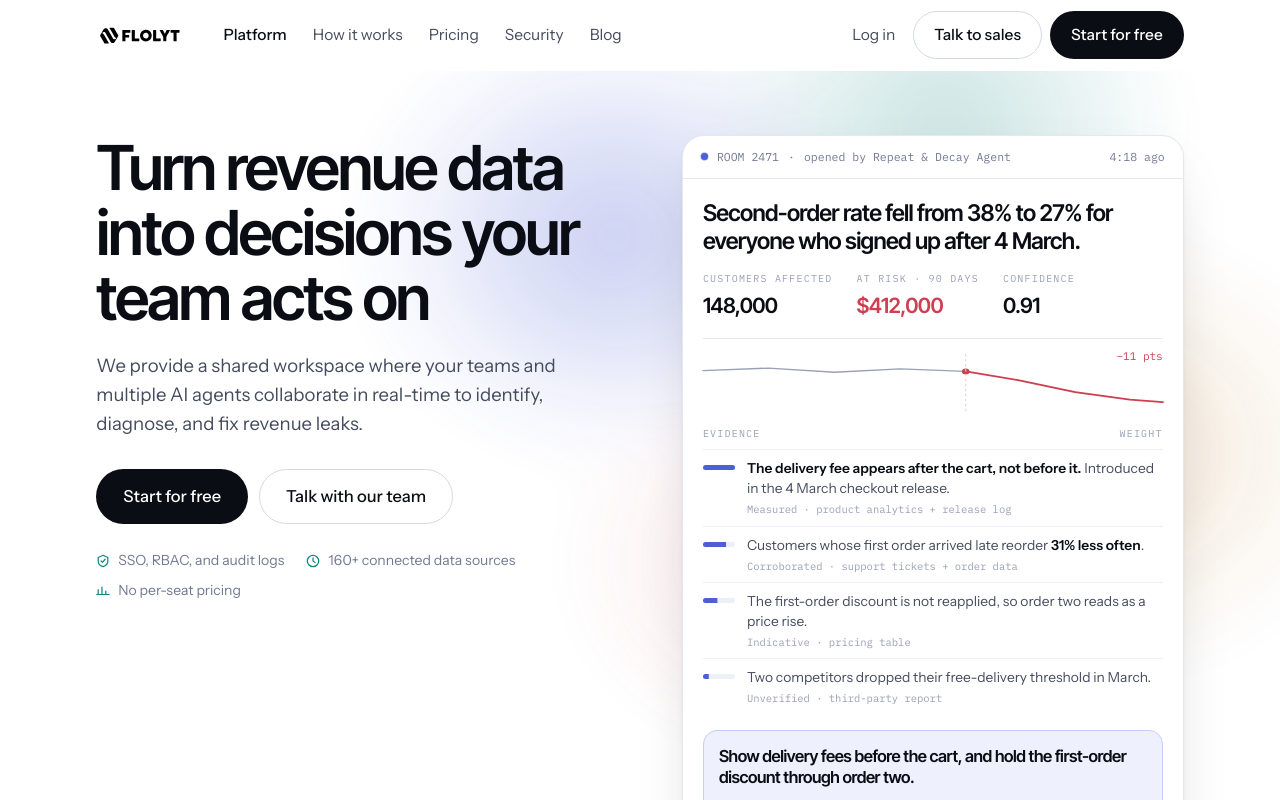
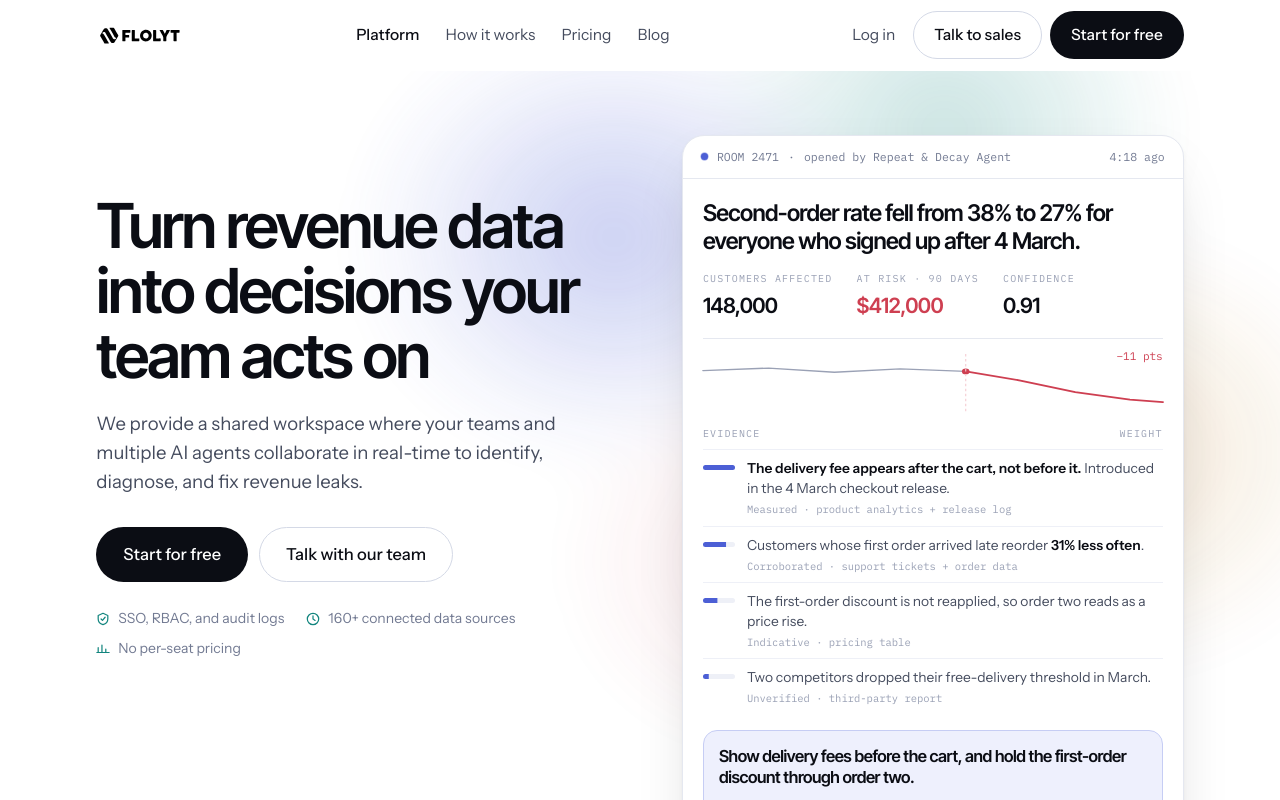
Before and after one commit to Yinkusadel/new-flolyt-landing-page, a React (Vite) app: page / in a window 1280 px wide. Shown: the top 800 px of the page. Built offline with nearby package versions, Linux system fonts and the light colour scheme.

Commit message:
fix(layout): align blog filters, drop hero copy, center and trim nav links

```diff
--- a/blog/index.html
+++ b/blog/index.html
@@ -52,12 +52,12 @@ h1,h2,h3,h4,h5{margin:0;font-family:var(--f-d);font-weight:600;letter-spacing:-.
 /* nav — matches the marketing site */
 .nav{position:sticky;top:0;z-index:80;background:rgba(255,255,255,.88);backdrop-filter:blur(12px);-webkit-backdrop-filter:blur(12px);border-bottom:1px solid transparent;transition:border-color .25s}
 .nav.stuck{border-bottom-color:var(--line)}
-.nav-in{display:flex;align-items:center;gap:34px;height:70px;max-width:var(--max);margin:0 auto;padding:0 var(--gut)}
+.nav-in{display:grid;grid-template-columns:auto 1fr auto;align-items:center;gap:34px;height:70px;max-width:var(--max);margin:0 auto;padding:0 var(--gut)}
 .logo{display:flex;align-items:center;gap:9px;font-family:var(--f-d);font-size:21px;font-weight:600;letter-spacing:-.045em}
 .logo-full{display:block;height:26px;width:auto}
 .logo-icon{display:none;height:22px;width:auto}
 footer .logo-full,footer .logo-icon{filter:brightness(0) invert(1)}
-.nav-links{display:flex;gap:26px;font-size:15.5px;color:var(--ink-2);margin-left:6px}
+.nav-links{display:flex;justify-self:center;gap:26px;font-size:15.5px;color:var(--ink-2)}
 .nav-links a{padding:6px 0;transition:color .2s}
 .nav-links a:hover{color:var(--ink)}
 .nav-links a[aria-current="page"]{color:var(--ink);font-weight:500}
@@ -77,7 +77,7 @@ footer .logo-full,footer .logo-icon{filter:brightness(0) invert(1)}
 .mast .lede{margin-top:16px}
 
 /* filter pills */
-.filters{display:flex;flex-wrap:wrap;gap:8px;padding-bottom:clamp(28px,3.4vw,44px);border-bottom:1px solid var(--line)}
+.filters{display:flex;flex-wrap:wrap;gap:8px;margin-left:-16px;padding-bottom:clamp(28px,3.4vw,44px);border-bottom:1px solid var(--line)}
 .fpill{padding:8px 15px;border-radius:999px;border:1px solid var(--line-2);font-size:14.5px;color:var(--ink-2);background:#fff;transition:.16s}
 .fpill:hover{border-color:var(--ink-3);color:var(--ink)}
 .fpill.is-on{background:var(--ink);border-color:var(--ink);color:#fff}
@@ -208,7 +208,6 @@ footer .sm{color:rgba(255,255,255,.55)}
       <a href="/index.html#/">Platform</a>
       <a href="/index.html#/rooms">How it works</a>
       <a href="/index.html#/pricing">Pricing</a>
-      <a href="/index.html#/rooms#trust">Security</a>
       <a href="/blog/" aria-current="page">Blog</a>
     </nav>
     <div class="nav-right">
--- a/src/App.tsx
+++ b/src/App.tsx
@@ -304,7 +304,6 @@ export default function App() {
             <a href="#/" aria-current={route === '/' ? 'page' : undefined}>Platform</a>
             <a href="#/rooms" aria-current={route === '/rooms' ? 'page' : undefined}>How it works</a>
             <a href="#/pricing" aria-current={route === '/pricing' ? 'page' : undefined}>Pricing</a>
-            <a href="#/rooms#trust">Security</a>
             <a href="/blog/">Blog</a>
           </nav>
           <div className="nav-right">
@@ -331,7 +330,7 @@ export default function App() {
         <section className="hero">
           <div className="holo"></div>
           <div className="wrap hero-grid">
-            <div>
+            <div className="hero-copy">
               <h1 className="d1 rv">Turn revenue data into decisions your team acts on</h1>
               <p className="lede rv r1">We provide a shared workspace where your teams and multiple AI agents collaborate in real-time to identify, diagnose, and fix revenue leaks.</p>
               <div className="hero-cta rv r2">
--- a/src/index.css
+++ b/src/index.css
@@ -204,7 +204,8 @@ h1, h2, h3, h4, h5 {
 }
 
 .nav-in {
-  display: flex;
+  display: grid;
+  grid-template-columns: auto 1fr auto;
   align-items: center;
   gap: 34px;
   height: 70px;
@@ -237,10 +238,10 @@ h1, h2, h3, h4, h5 {
 
 .nav-links {
   display: flex;
+  justify-self: center;
   gap: 26px;
   font-size: 15.5px;
   color: var(--ink-2);
-  margin-left: 6px;
 }
 
 .nav-links a {
@@ -464,6 +465,10 @@ h1, h2, h3, h4, h5 {
   align-items: start;
 }
 
+.hero-copy {
+  margin-top: 58px;
+}
+
 .hero h1 {
   margin-bottom: 22px;
 }
@@ -1675,6 +1680,9 @@ footer {
 @media (max-width: 1040px) {
   .hero-grid, .two, .panel.on, .final {
     grid-template-columns: 1fr;
+  }
+  .hero-copy {
+    margin-top: 0;
   }
   .cards {
     grid-template-columns: repeat(4, 1fr);
```
